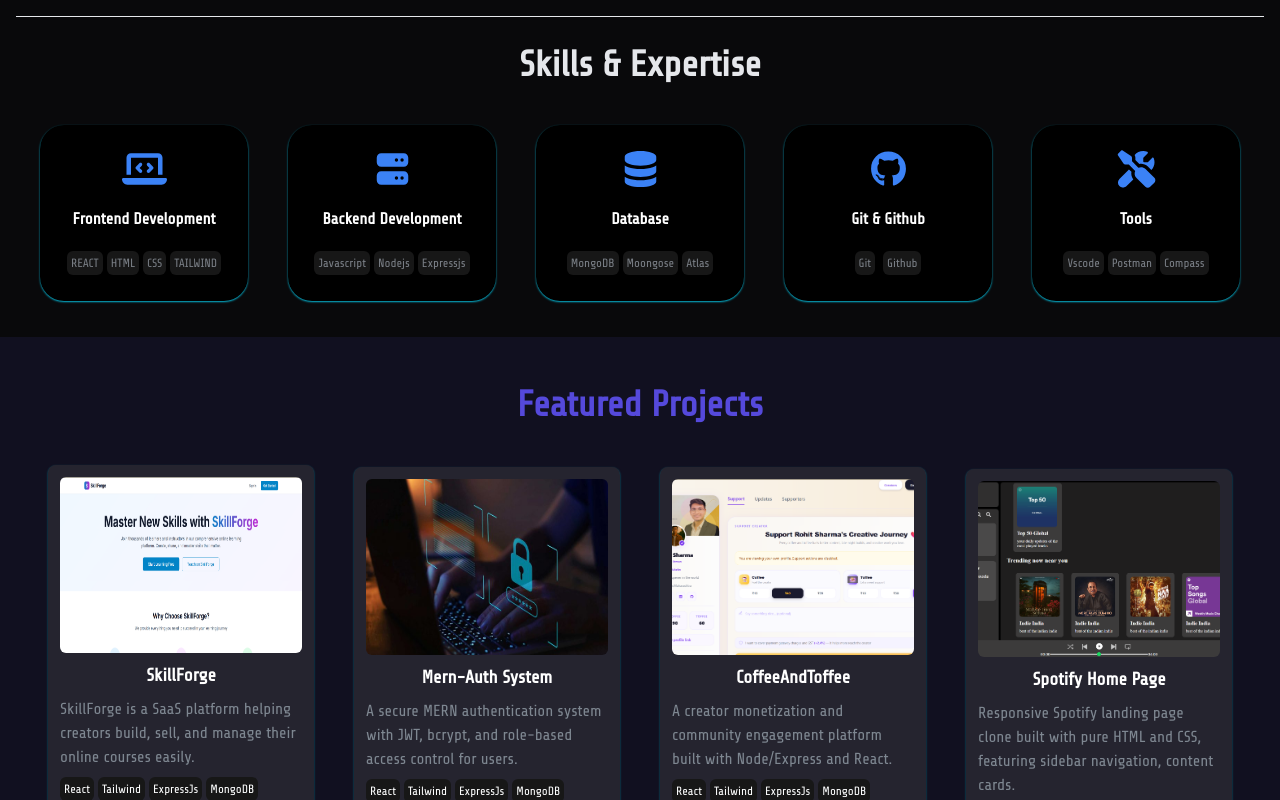
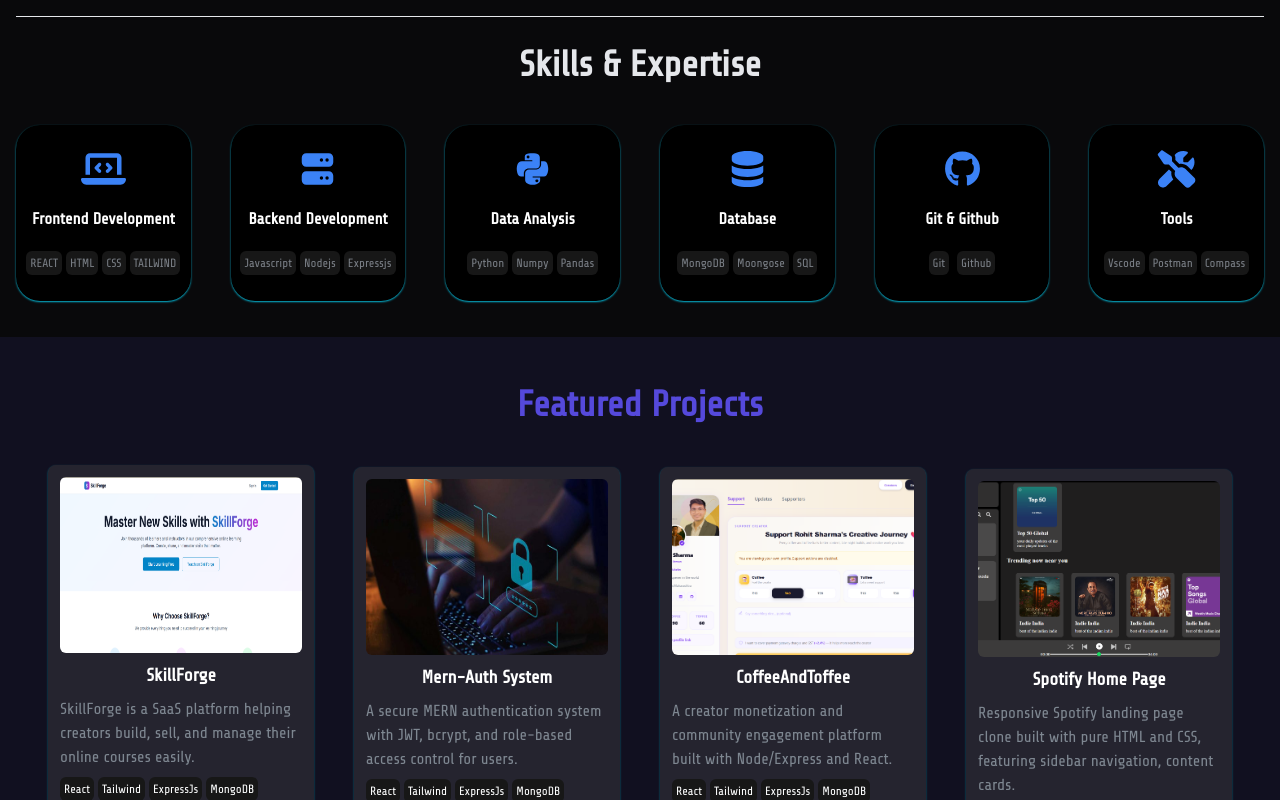
Before and after one commit to AdityaGadbail/My_Portfolio, a React (Vite) app: page / in a window 1280 px wide. Shown: the part 1280-2080 px from the top of the page. Built offline with nearby package versions, Linux system fonts and the light colour scheme; a web font is replaced by a local one.

Commit message:
PYTHON SKILLS ADDED

```diff
--- a/package.json
+++ b/package.json
@@ -12,7 +12,7 @@
   "dependencies": {
     "@formspree/react": "^3.0.0",
     "@fortawesome/fontawesome-svg-core": "^7.0.1",
-    "@fortawesome/free-brands-svg-icons": "^7.0.0",
+    "@fortawesome/free-brands-svg-icons": "^7.2.0",
     "@fortawesome/free-solid-svg-icons": "^7.0.1",
     "@fortawesome/react-fontawesome": "^3.0.2",
     "@react-three/drei": "^10.7.4",
--- a/src/components/Projects.jsx
+++ b/src/components/Projects.jsx
@@ -238,6 +238,7 @@
             <span className=" text-xs bg-neutral-900 rounded-md p-1">
               CSS
             </span>
+            <div></div>
           </div>
           <div className="flex justify-center items-center gap-3">
             <a
--- a/src/components/Skills.jsx
+++ b/src/components/Skills.jsx
@@ -1,11 +1,12 @@
 import React from "react";
 import { FontAwesomeIcon } from "@fortawesome/react-fontawesome";
+import { faPython } from '@fortawesome/free-brands-svg-icons';
 import { faLaptopCode } from "@fortawesome/free-solid-svg-icons";
+// import { faPython } from "@fortawesome/free-solid-svg-icons";
 import { faServer } from "@fortawesome/free-solid-svg-icons";
 import { faDatabase } from "@fortawesome/free-solid-svg-icons";
 import { faGit } from "@fortawesome/free-brands-svg-icons";
 import { faGithub } from "@fortawesome/free-brands-svg-icons";
-
 
 import { faScrewdriverWrench } from "@fortawesome/free-solid-svg-icons";
 import { faToolbox } from "@fortawesome/free-solid-svg-icons";
@@ -16,17 +17,24 @@
     <div>
       <div className="bg-[#09090b] p-4 ">
         <hr />
-        <p data-animate="scaleUp" className="text-4xl text-center mt-7 text-[#e5e7eb] font-bold">
+        <p
+          data-animate="scaleUp"
+          className="text-4xl text-center mt-7 text-[#e5e7eb] font-bold"
+        >
           Skills & Expertise
         </p>
 
-        <div data-animate="slideUp" className="gap-10 flex flex-col sm:flex-row mt-10 pb-5 justify-center items-center">
+        <div
+          data-animate="slideUp"
+          className="gap-10 flex flex-col sm:flex-row mt-10 pb-5 justify-center items-center"
+        >
           <div className="bg-black cursor-pointer w-52 h-44 flex flex-col gap-5 items-center rounded-3xl justify-center hover:scale-105 transition-all shadow-sm shadow-cyan-500 hover:shadow-md hover:shadow-cyan-500 ">
             <FontAwesomeIcon
               icon={faLaptopCode}
               className="text-4xl text-blue-500"
             />
-            <p  className="text-white font-semibold">Frontend Development</p>
+
+            <p className="text-white font-semibold">Frontend Development</p>
             <div className="text-[#797e85] flex gap-1">
               <span className=" text-xs bg-neutral-900 rounded-md p-1">
                 REACT
@@ -64,19 +72,39 @@
 
           <div className="bg-black cursor-pointer w-52 h-44 flex flex-col gap-5 items-center rounded-3xl justify-center hover:scale-105 transition-all shadow-sm shadow-cyan-500 hover:shadow-md hover:shadow-cyan-500 ">
             <FontAwesomeIcon
+              icon={faPython}
+              className="text-4xl text-blue-500"
+            />
+            <p className="text-white font-semibold">Data Analysis</p>
+            <div className="text-[#797e85] flex gap-1">
+              <span className=" text-xs bg-neutral-900 rounded-md p-1">
+                Python
+              </span>
+              <span className=" text-xs bg-neutral-900 rounded-md p-1">
+                Numpy
+              </span>
+              <span className=" text-xs bg-neutral-900 rounded-md p-1">
+                Pandas
+              </span>
+
+            </div>
+          </div>
+
+          <div className="bg-black cursor-pointer w-52 h-44 flex flex-col gap-5 items-center rounded-3xl justify-center hover:scale-105 transition-all shadow-sm shadow-cyan-500 hover:shadow-md hover:shadow-cyan-500 ">
+            <FontAwesomeIcon
               icon={faDatabase}
               className="text-4xl text-blue-500"
             />
             <p className="text-white font-semibold">Database</p>
             <div className="text-[#797e85] flex gap-1">
               <span className=" text-xs bg-neutral-900 rounded-md p-1">
-               MongoDB
+                MongoDB
               </span>
               <span className=" text-xs bg-neutral-900 rounded-md p-1">
                 Moongose
               </span>
               <span className=" text-xs bg-neutral-900 rounded-md p-1">
-                Atlas
+                SQL
               </span>
             </div>
           </div>
@@ -88,9 +116,12 @@
             />
             <p className="text-white font-semibold">Git & Github</p>
             <div className="text-[#797e85] flex gap-2">
-               <span className=" text-xs bg-neutral-900 rounded-md p-1">Git</span>
-               <span className=" text-xs bg-neutral-900 rounded-md p-1">Github</span>
-
+              <span className=" text-xs bg-neutral-900 rounded-md p-1">
+                Git
+              </span>
+              <span className=" text-xs bg-neutral-900 rounded-md p-1">
+                Github
+              </span>
             </div>
           </div>
 
@@ -101,10 +132,15 @@
             />
             <p className="text-white font-semibold">Tools</p>
             <div className="text-[#797e85] flex gap-1">
-               <span className=" text-xs bg-neutral-900 rounded-md p-1">Vscode</span>
-               <span className=" text-xs bg-neutral-900 rounded-md p-1">Postman</span>
-               <span className=" text-xs bg-neutral-900 rounded-md p-1">Compass</span>
-
+              <span className=" text-xs bg-neutral-900 rounded-md p-1">
+                Vscode
+              </span>
+              <span className=" text-xs bg-neutral-900 rounded-md p-1">
+                Postman
+              </span>
+              <span className=" text-xs bg-neutral-900 rounded-md p-1">
+                Compass
+              </span>
             </div>
           </div>
         </div>
```
Also changed, not shown: 1 other file (tests, documents, lock files or other folders).
